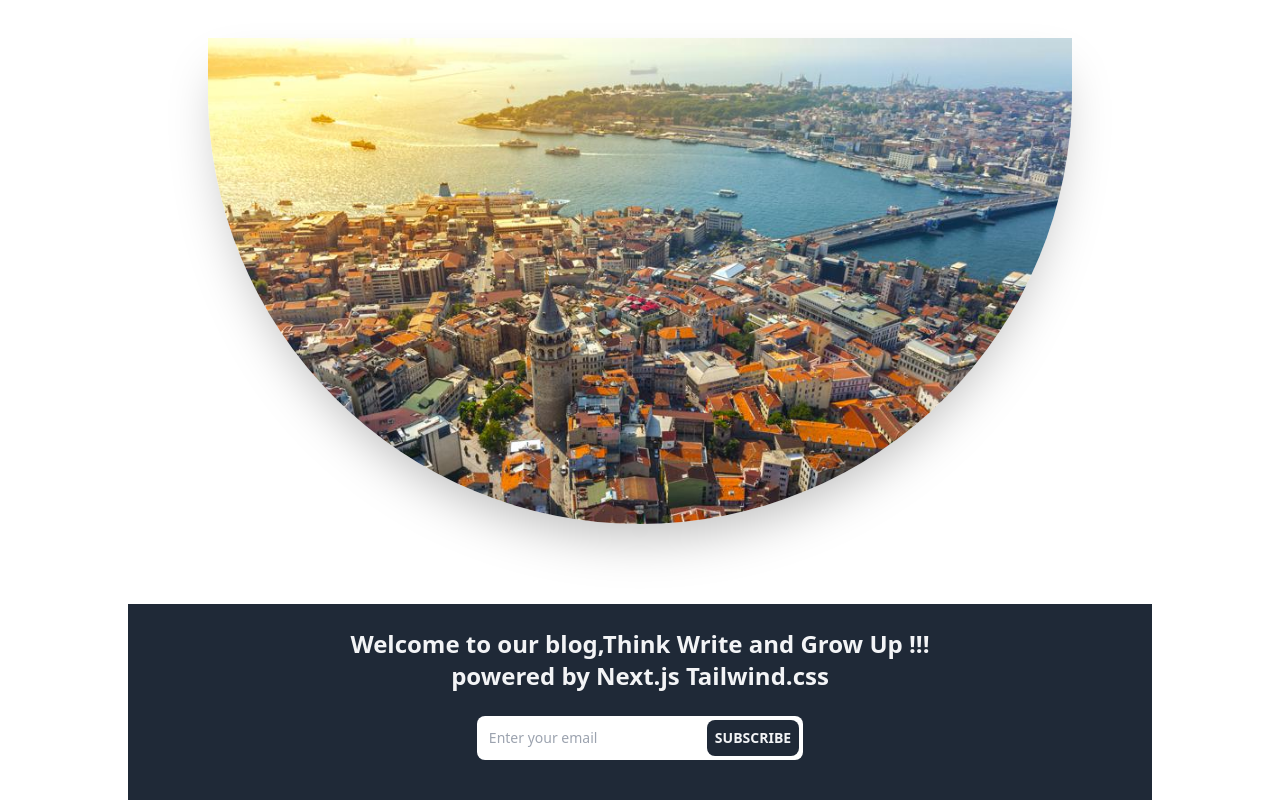
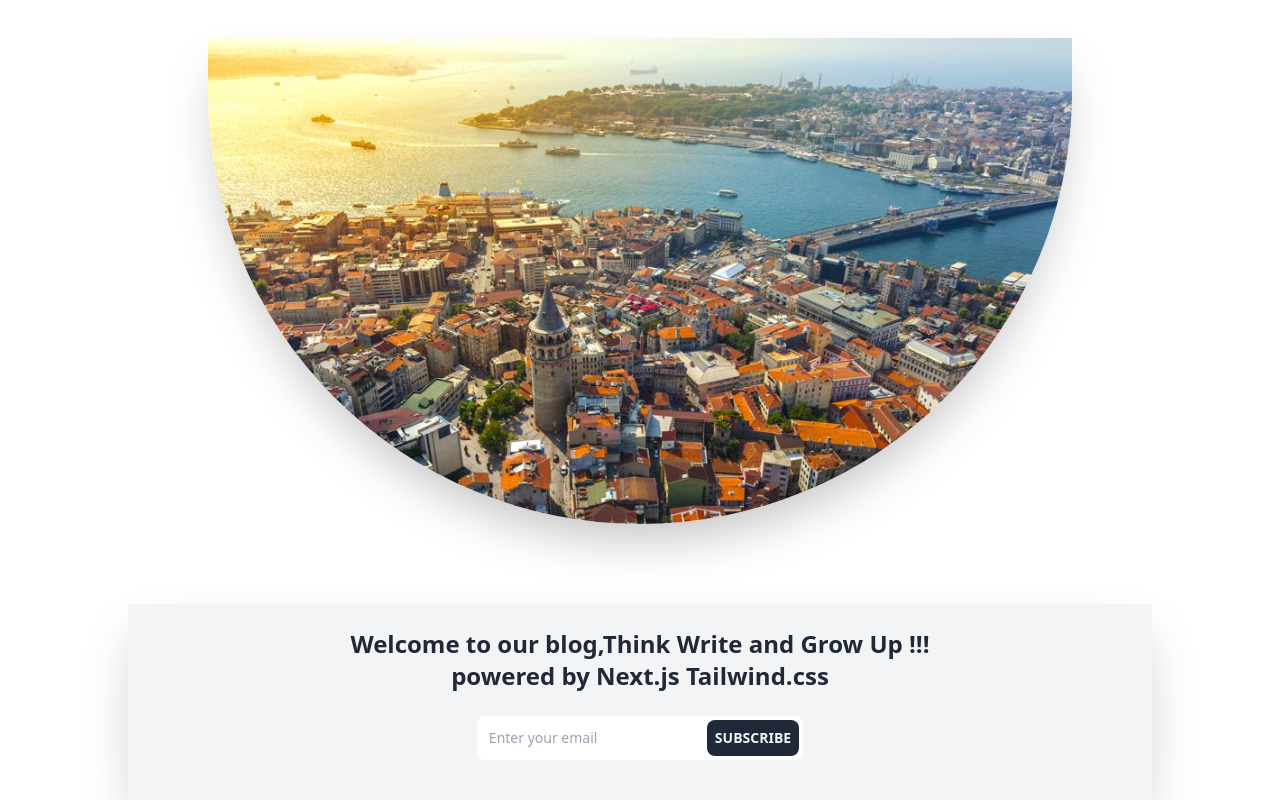
Before and after one commit to codefuturelab/adem_ilter_next_blog, a Next.js app: page / in a window 1280 px wide. Shown: the part 394-1194 px from the top of the page. Built offline with nearby package versions, Linux system fonts and the light colour scheme; what @tailwindcss/typography would draw is missing.

Commit message:
added footer with f

```diff
--- a/components/footer.js
+++ b/components/footer.js
@@ -2,9 +2,9 @@ import Link from 'next/link'
 
 export default function Footer() {
     return (
-        <footer className="site-container flex justify-center px-4 text-gray-100 bg-gray-800 pb-4">
+        <footer className="site-container flex justify-center px-4 text-gray-100 bg-gray-100 pb-4 rounded shadow-2xl">
             <div className="container py-6">
-                <h1 className="text-center text-lg font-bold lg:text-2xl">
+                <h1 className="text-center text-lg font-bold lg:text-2xl text-gray-800 ">
                     Welcome to our blog,Think Write and Grow Up !!! <br/> powered by Next.js Tailwind.css
                 </h1>
 
```
